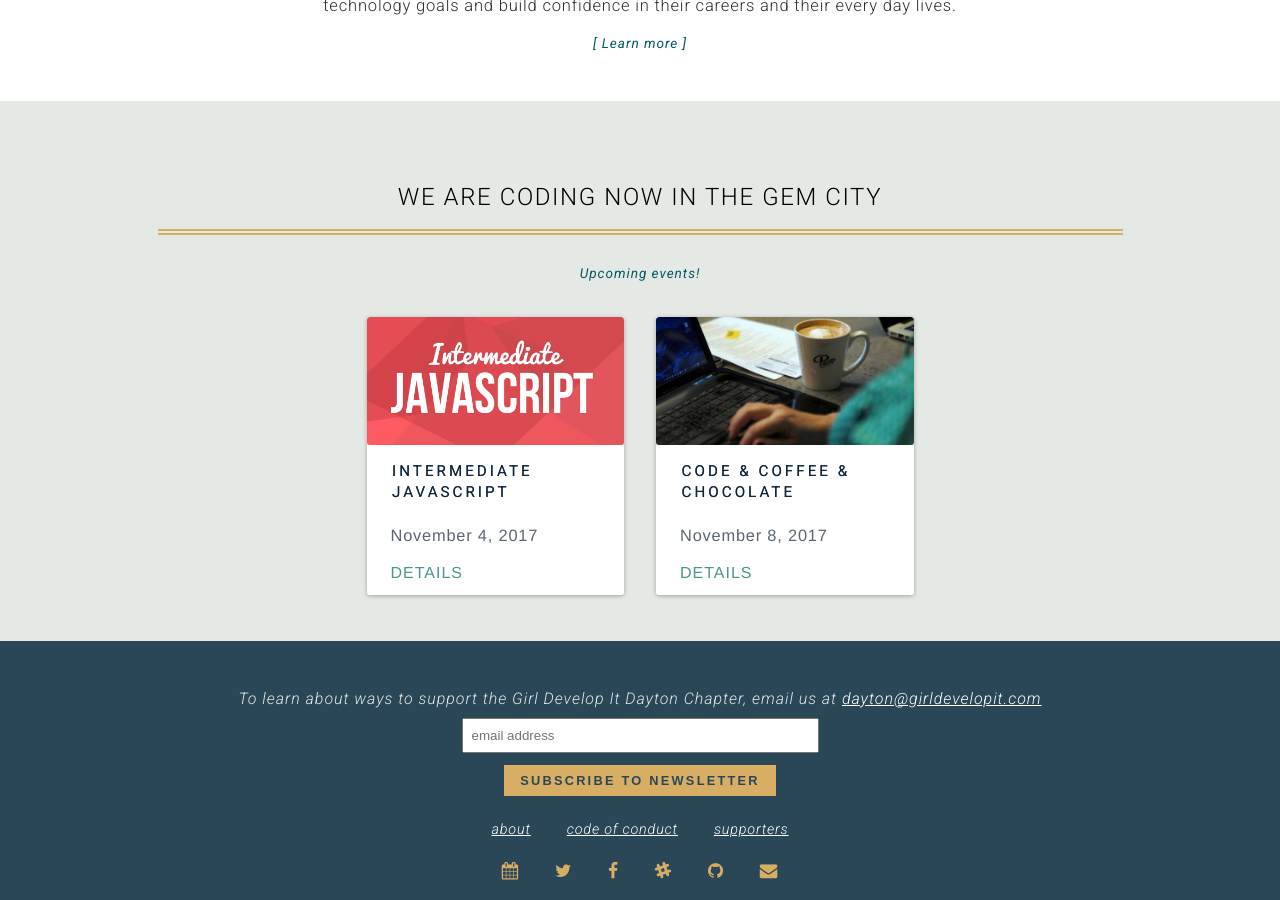
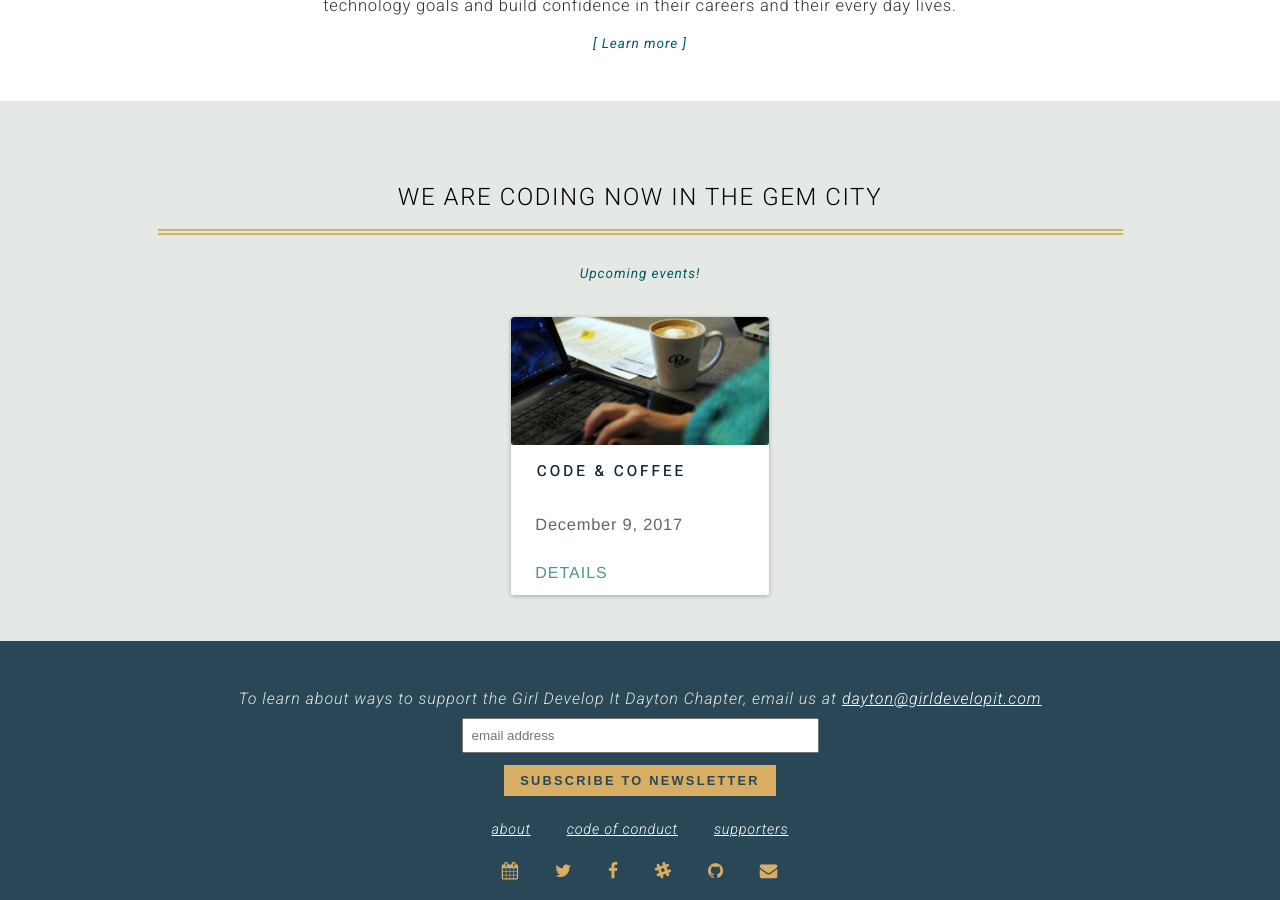
Before and after one commit to dytcodetogether/gdidayton, a Jekyll site: the page built from index.html, in a window 1280 px wide and 900 px high, scrolled down 758 px. Built offline with Jekyll 4.4.1, drawn with Linux system fonts in a browser that asks for light colours; nearby versions of some CDN libraries.

Commit message:
Update events.yml

```diff
--- a/_data/events.yml
+++ b/_data/events.yml
@@ -1,8 +1,4 @@
-- title: Intermediate JavaScript
-  date: November 4, 2017
-  link: https://www.meetup.com/preview/Girl-Develop-It-Dayton/events/243932091
-  image: /img/events/intermediate_javascript.png
-- title: Code & Coffee & Chocolate
-  date: November 8, 2017
-  link: https://www.meetup.com/Girl-Develop-It-Dayton/events/242796059/
+- title: Code & Coffee
+  date: December 9, 2017
+  link: https://www.meetup.com/Girl-Develop-It-Dayton/events/242795932/
   image: /img/events/event_code-coffee.jpg
```
